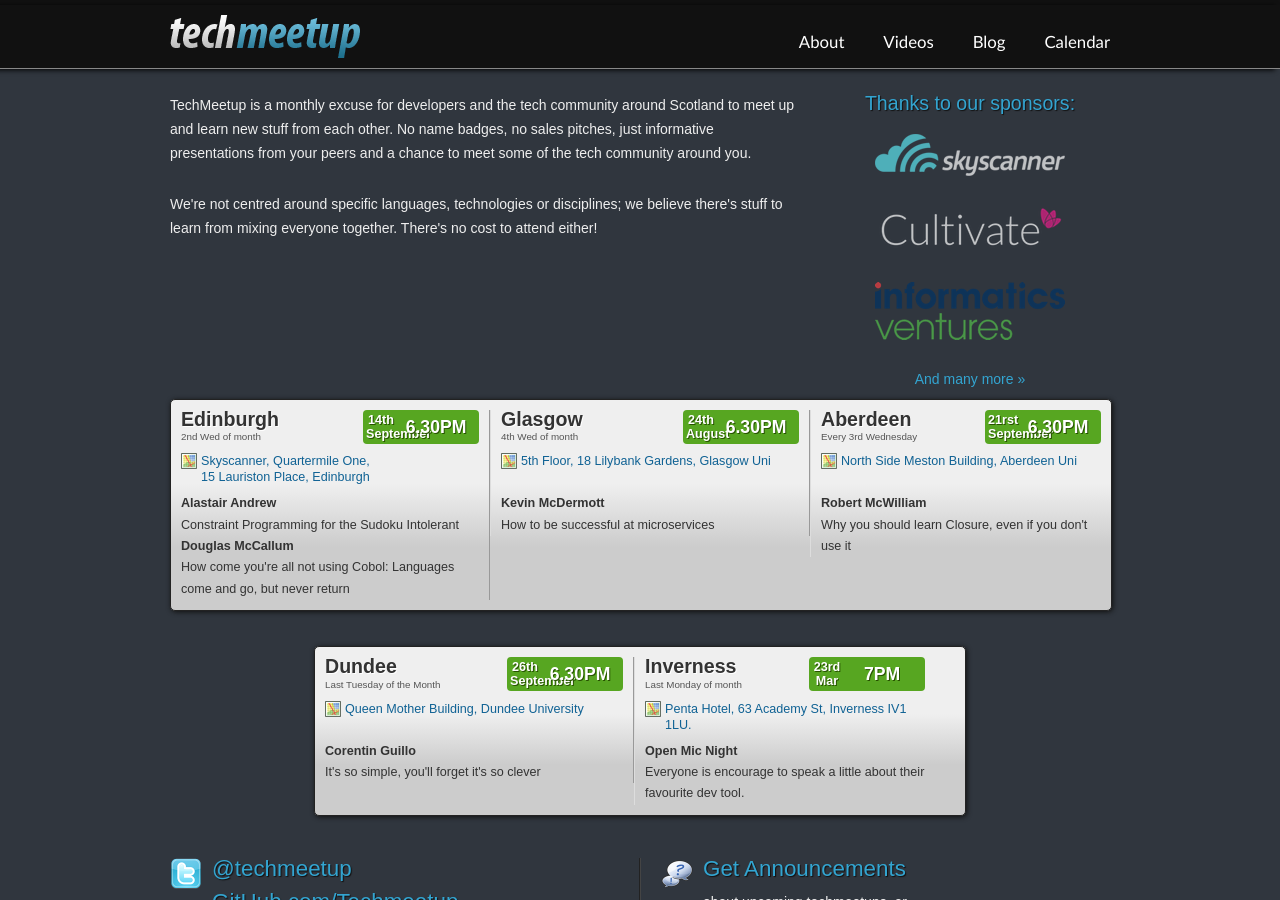
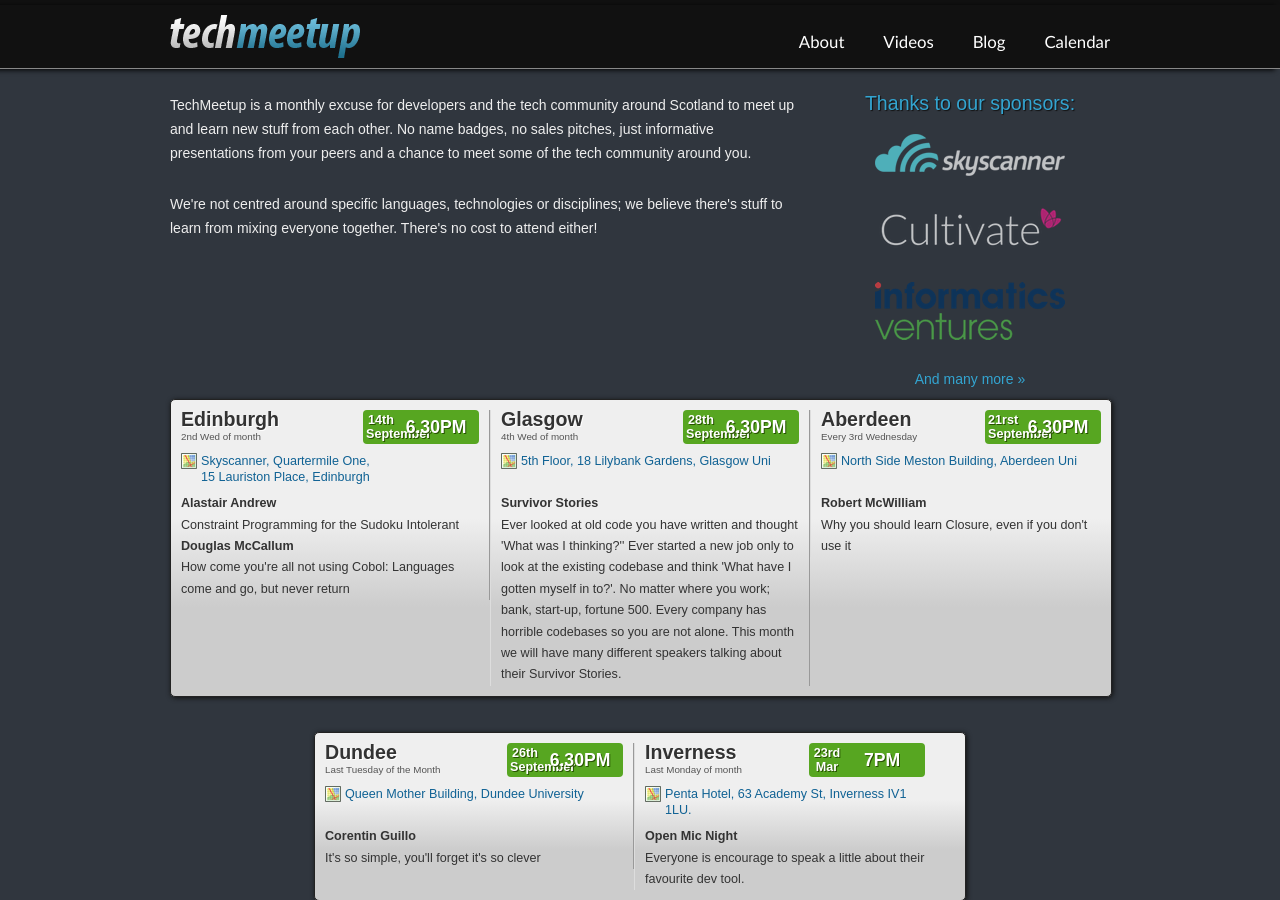
Before and after one commit to techmeetup/techmeetup.co.uk, a Jekyll site: the page built from index.html, in a window 1280 px wide and 900 px high. Built offline with Jekyll 4.4.1, drawn with Linux system fonts in a browser that asks for light colours.

Commit message:
Updated glasgow for september

```diff
--- a/_data/index.json
+++ b/_data/index.json
@@ -16,12 +16,14 @@
   "glasgow": {
     "speakers": [
       {
-        "name": "Kevin McDermott",
-        "talk": "How to be successful at microservices"
+        "name": "Survivor Stories",
+        "talk": "Ever looked at old code you have written and thought 'What was I thinking?'' Ever started a new job only to look at the existing codebase and think 'What have I gotten myself in to?'. No matter where you work; bank, start-up, fortune 500. Every company has horrible codebases so you are not alone.
+
+This month we will have many different speakers talking about their Survivor Stories."
       },
     ],
-    "day": "24th",
-    "month": "August"
+    "day": "28th",
+    "month": "September"
   },
   "aberdeen": {
     "speakers": [
```
